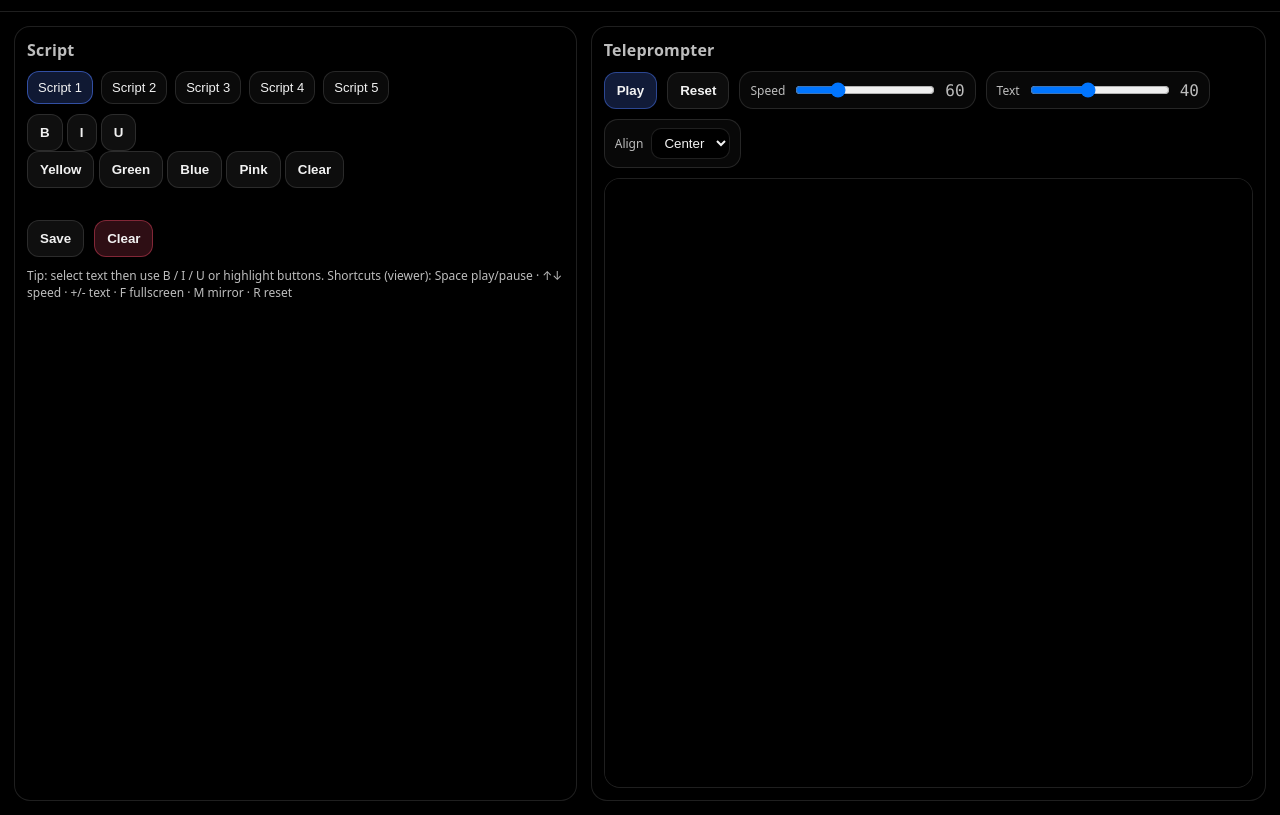
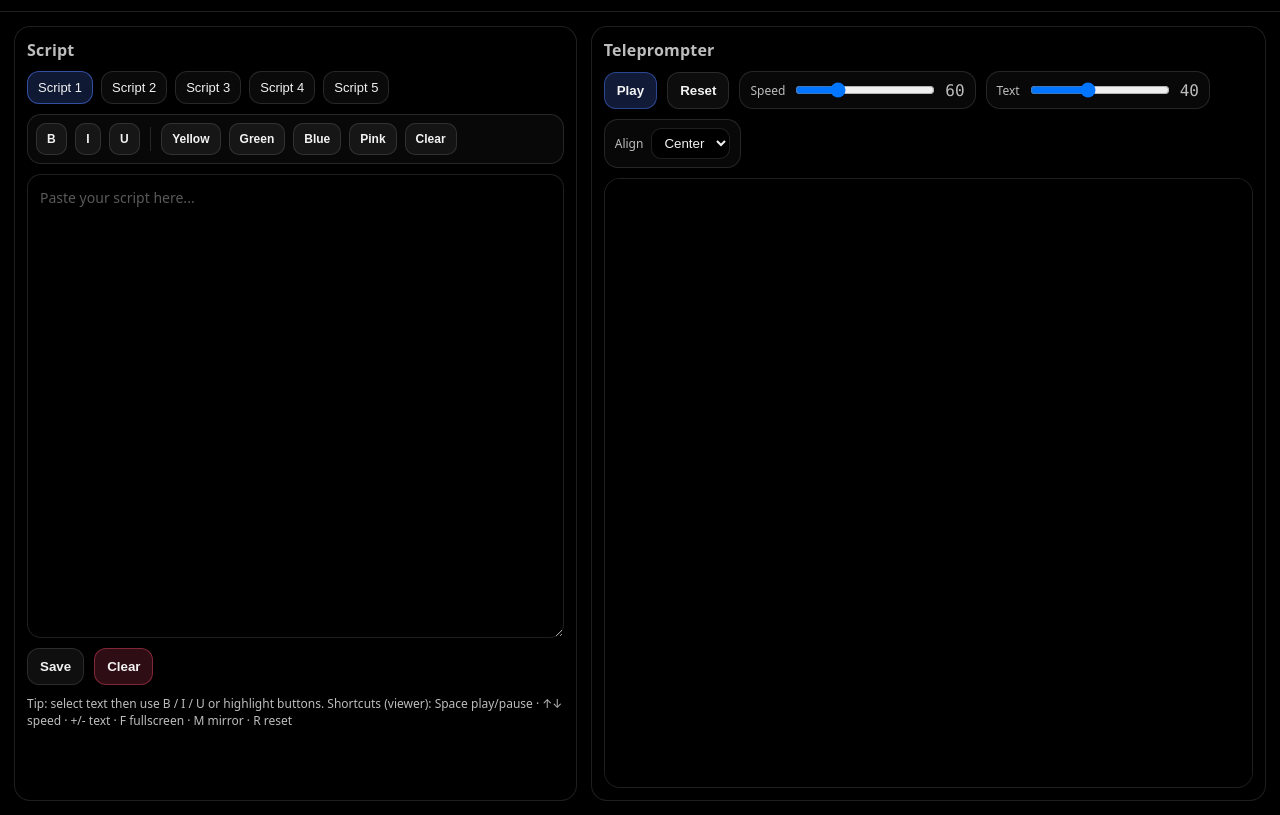
Before and after one commit to gsansone1984-ctrl/cueflow, a plain HTML site: page index.html in a window 1280 px wide. Shown: the part 57-872 px from the top of the page. Drawn offline with Linux system fonts and the light colour scheme.

Commit message:
Update style.css

```diff
--- a/style.css
+++ b/style.css
@@ -1,12 +1,8 @@
 :root{
-  --bg:#000000;
-  --panel:#000000;
-  --panel2:#000000;
-
+  --bg:#000;
   --text:#f2f2f2;
   --muted:#bdbdbd;
   --border:rgba(255,255,255,.12);
-
   --primary:#4f7cff;
   --danger:#ff4f6d;
 }
@@ -79,22 +75,6 @@ body{
   background:rgba(79,124,255,.20);
 }
 
-textarea{
-  width:100%;
-  min-height: 58vh;
-  resize: vertical;
-  padding:12px;
-  border-radius:14px;
-  border:1px solid var(--border);
-  background:#000;
-  color:var(--text);
-  outline:none;
-  line-height:1.5;
-  font-size:14px;
-}
-
-.row{display:flex; gap:10px; margin-top:10px}
-
 .btn{
   padding:10px 12px;
   border-radius:12px;
@@ -105,19 +85,20 @@ textarea{
   font-weight:600;
 }
 .btn:hover{filter:brightness(1.08)}
-.btn.primary{
-  background:rgba(79,124,255,.22);
-  border-color: rgba(79,124,255,.45);
-}
-.btn.secondary{
-  background:rgba(255,255,255,.05);
-}
-.btn.danger{
-  background:rgba(255,79,109,.18);
-  border-color: rgba(255,79,109,.4);
+.btn.primary{background:rgba(79,124,255,.22); border-color: rgba(79,124,255,.45);}
+.btn.secondary{background:rgba(255,255,255,.05);}
+.btn.danger{background:rgba(255,79,109,.18); border-color: rgba(255,79,109,.4);}
+
+.btn.tiny{
+  padding:8px 10px;
+  border-radius:10px;
+  font-size:12px;
 }
 
+.row{display:flex; gap:10px; margin-top:10px}
 .hint{margin-top:10px; font-size:12px; color:var(--muted)}
+
+.mono{font-family: ui-monospace, SFMono-Regular, Menlo, Monaco, Consolas, "Liberation Mono", "Courier New", monospace; color:var(--muted)}
 
 .controls{
   display:flex;
@@ -126,7 +107,6 @@ textarea{
   align-items:center;
   margin-bottom:10px;
 }
-
 .control-group{
   display:flex;
   gap:8px;
@@ -139,7 +119,7 @@ textarea{
 .control-group label{font-size:12px; color:var(--muted)}
 .control-group input[type="range"]{width:140px}
 
-/* ALIGN SELECT: leggibile */
+/* Align select leggibile */
 .control-group select{
   background:#000;
   color:var(--text);
@@ -148,19 +128,58 @@ textarea{
   padding:6px 8px;
   outline:none;
 }
-
-/* Dropdown options: leggibili */
 .control-group select option{
-  background:#ffffff;
-  color:#000000;
+  background:#fff;
+  color:#000;
 }
 
-.mono{
-  font-family: ui-monospace, SFMono-Regular, Menlo, Monaco, Consolas, "Liberation Mono", "Courier New", monospace;
-  color:var(--muted)
+/* Rich Text Editor */
+.formatbar{
+  display:flex;
+  flex-wrap:wrap;
+  gap:8px;
+  align-items:center;
+  padding:8px;
+  border:1px solid var(--border);
+  border-radius:14px;
+  background:rgba(255,255,255,.03);
+  margin-bottom:10px;
+}
+.sep{
+  width:1px;
+  height:24px;
+  background:rgba(255,255,255,.12);
+  margin:0 2px;
+}
+.kbd{font-weight:800; letter-spacing:.5px}
+
+/* Highlight button labels */
+.btn.hl.yellow{border-color: rgba(255,255,255,.12);}
+.btn.hl.green{border-color: rgba(255,255,255,.12);}
+.btn.hl.blue{border-color: rgba(255,255,255,.12);}
+.btn.hl.pink{border-color: rgba(255,255,255,.12);}
+
+.rte{
+  width:100%;
+  min-height: 58vh;
+  resize: vertical;
+  padding:12px;
+  border-radius:14px;
+  border:1px solid var(--border);
+  background:#000;
+  color:var(--text);
+  outline:none;
+  line-height:1.5;
+  font-size:14px;
+  overflow:auto;
+  white-space:pre-wrap;
+}
+.rte:empty:before{
+  content:"Paste your script here...";
+  color:rgba(255,255,255,.35);
 }
 
-/* Teleprompter window tutta nera */
+/* Teleprompter window nera */
 .viewer-wrap{
   border:1px solid var(--border);
   border-radius:16px;
@@ -175,6 +194,7 @@ textarea{
   background:#000;
 }
 
+/* Rich formatted output */
 .content{
   position:absolute;
   top:0;
@@ -186,12 +206,16 @@ textarea{
   text-align:center;
   white-space:pre-wrap;
 }
+.content b, .content strong{font-weight:800}
+.content i, .content em{font-style:italic}
+.content u{text-decoration:underline}
 
 .mirrored .content,
 .mirroredPresent .present-content{
   transform: scaleX(-1);
 }
 
+/* Present overlay */
 .present{
   position:fixed;
   inset:0;
@@ -200,7 +224,6 @@ textarea{
   display:flex;
   flex-direction:column;
 }
-
 .present.hidden{display:none}
 
 .present-controls{
@@ -231,6 +254,9 @@ textarea{
   white-space:pre-wrap;
   color:#fff;
 }
+.present-content b, .present-content strong{font-weight:800}
+.present-content i, .present-content em{font-style:italic}
+.present-content u{text-decoration:underline}
 
 .mini{
   display:flex; align-items:center; gap:8px;
```
